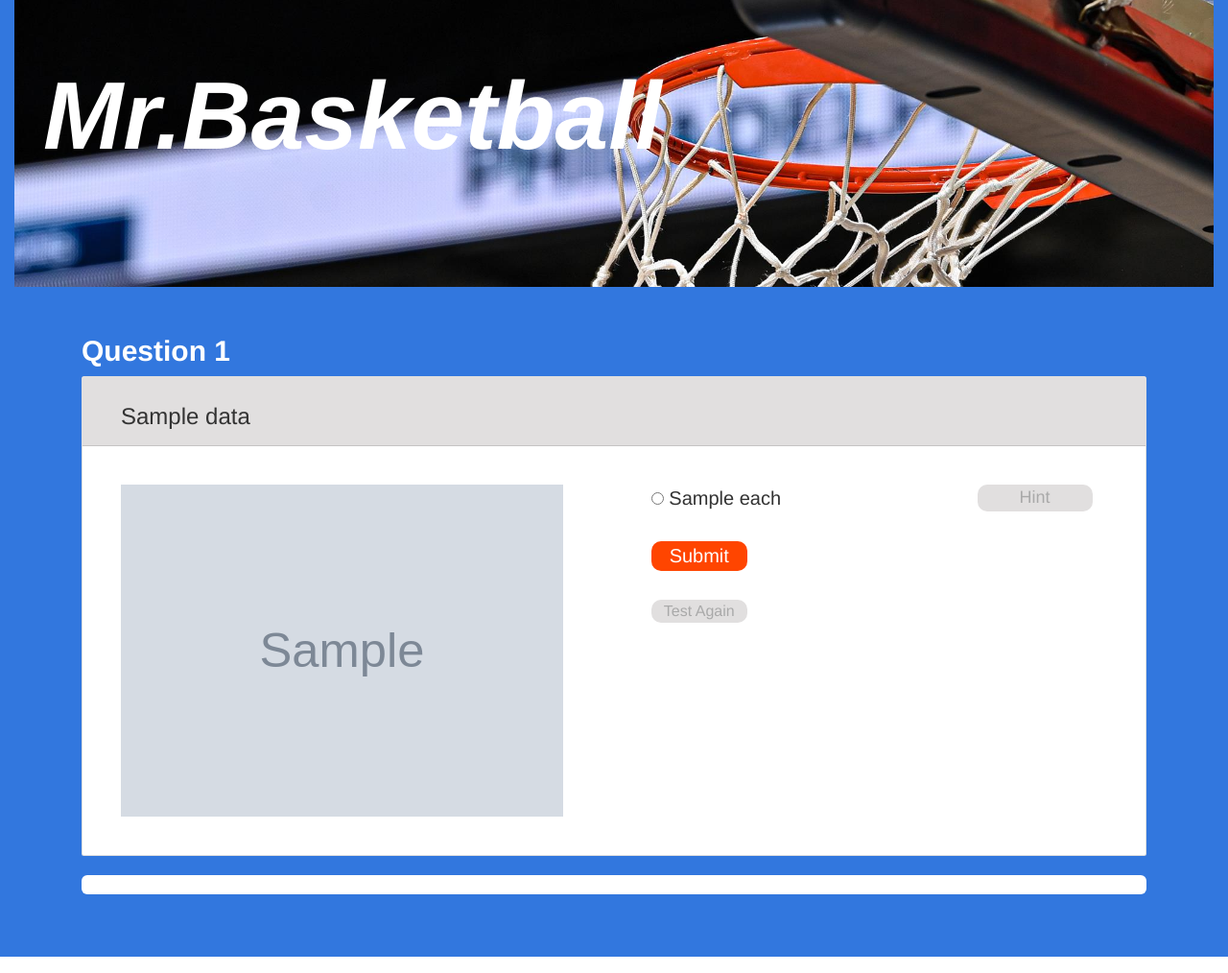
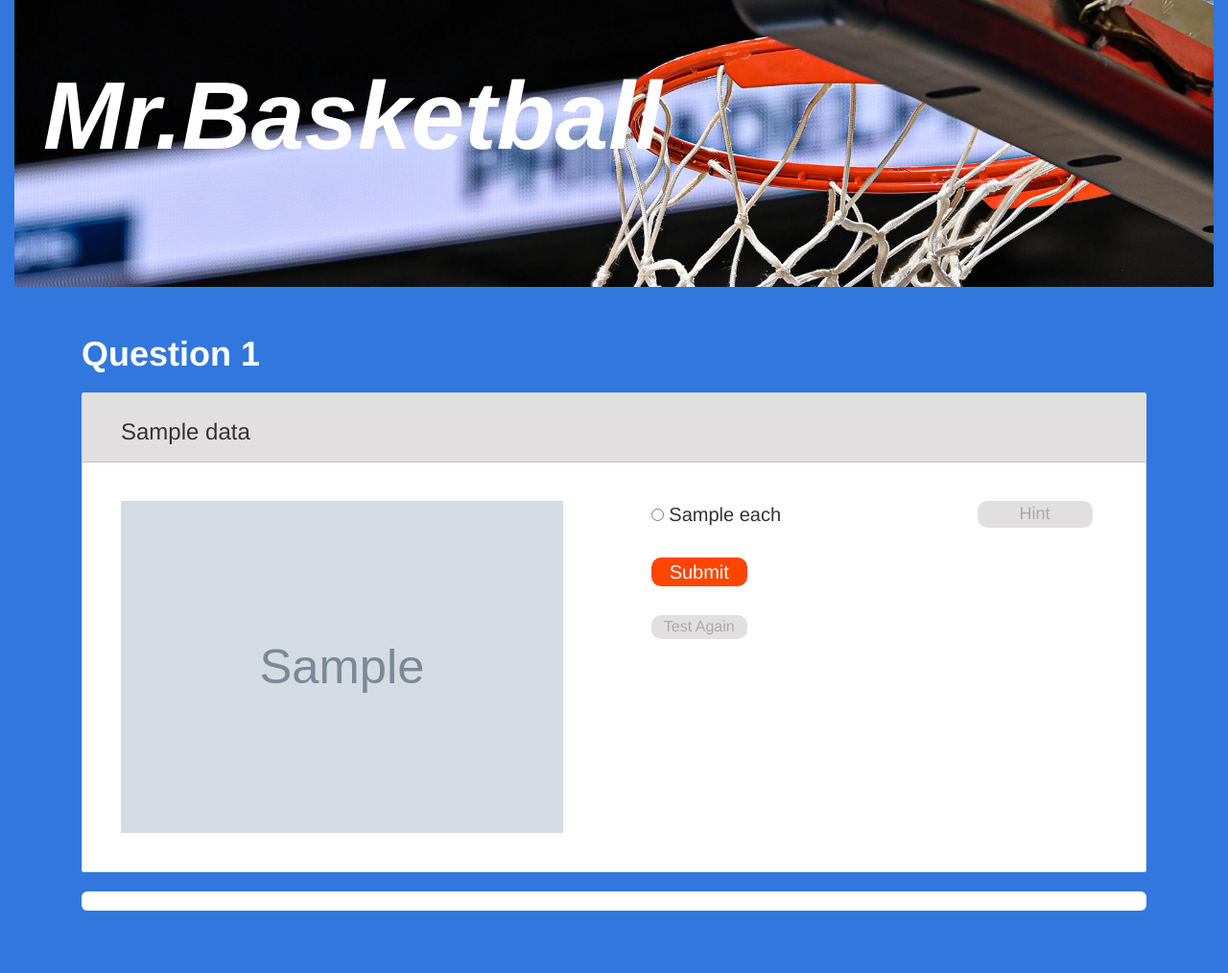
Before and after one commit to YuanLu-213/COMS4170-Final-Project, a Flask app: template templates/quiz.html in a window 1280 px wide; the page is wider, and only the part inside the window is pictured. Shown: the part 63-1077 px from the top of that part at 96% size. Run offline with Flask 2, Linux system fonts and the light colour scheme; the template is opened without the code that fills it: most values are stand-ins (such as "Sample title", 1, 10 or a date in 2020); grey boxes marked "Sample" are stand-in pictures; some libraries are stand-ins or nearby versions.

Commit message:
Update quiz.html

```diff
--- a/templates/quiz.html
+++ b/templates/quiz.html
@@ -72,10 +72,6 @@
 
         $("#dialog").dialog("open");
     });
-
-
-
-
 </script>
 
 <style>
@@ -121,9 +117,10 @@
         width: 90%;
     }
 
-    h2{
+    h1{
         color:white;
         font-weight: bold;
+        margin-bottom: 20px;
     }
 
     .choice{
@@ -140,9 +137,12 @@
         font-size: 20px;
         background-color: orangered;
         border-radius: 10px;
-        border: dimgrey;
+        border: orangered;
         color:white;
         width:100px;
+    }
+    .submit-button:hover{
+        color:black;
     }
 
     .again{
@@ -157,10 +157,11 @@
         color:darkgray;
         width:100px;
     }
+    .again:hover{
+        color:black;
+    }
 
     #hint{
-        /* margin-left:10px;
-        margin-top:10px; */
         padding-left: 10px;
         padding-right: 10px;
         font-size: 18px;
@@ -219,9 +220,9 @@
 
 <div class = 'row'>
     <div class = 'col-md-12'>
-        <h2>
+        <h1>
             Question {{data.id}}
-        </h2>
+        </h1>
     </div>
 </div>
 
@@ -243,7 +244,7 @@
                 <img src={{data.img}} alt="question{{data.id}}'s media">
             </div>
 
-            <div class = 'col-md-3'>
+            <div class = 'col-md-4'>
                 <form action="/checkAnswer" method="POST">
                     {% for each in data.choice %}
                     <div class='choice'>
@@ -259,7 +260,7 @@
                 </form>
             </div>
 
-            <div class="col-md-1"></div>
+            <!-- <div class="col-md-1"></div> -->
 
             <div class = 'col-md-2'>
                 <div class = 'row'>
```
